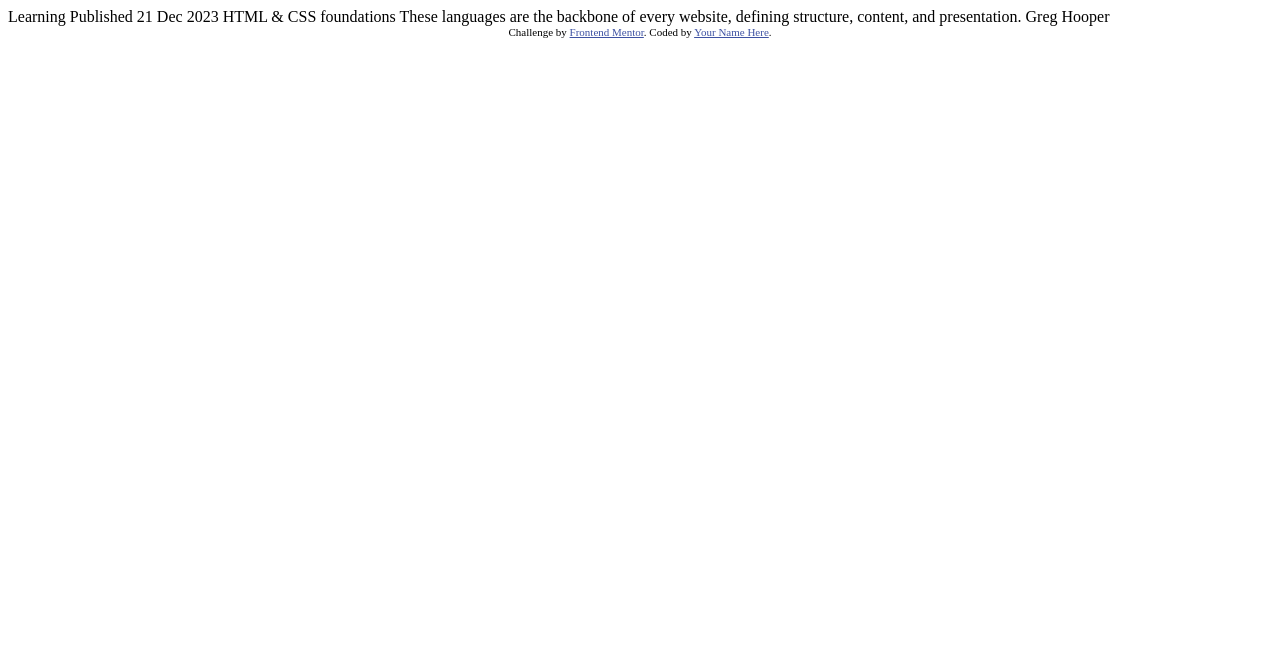
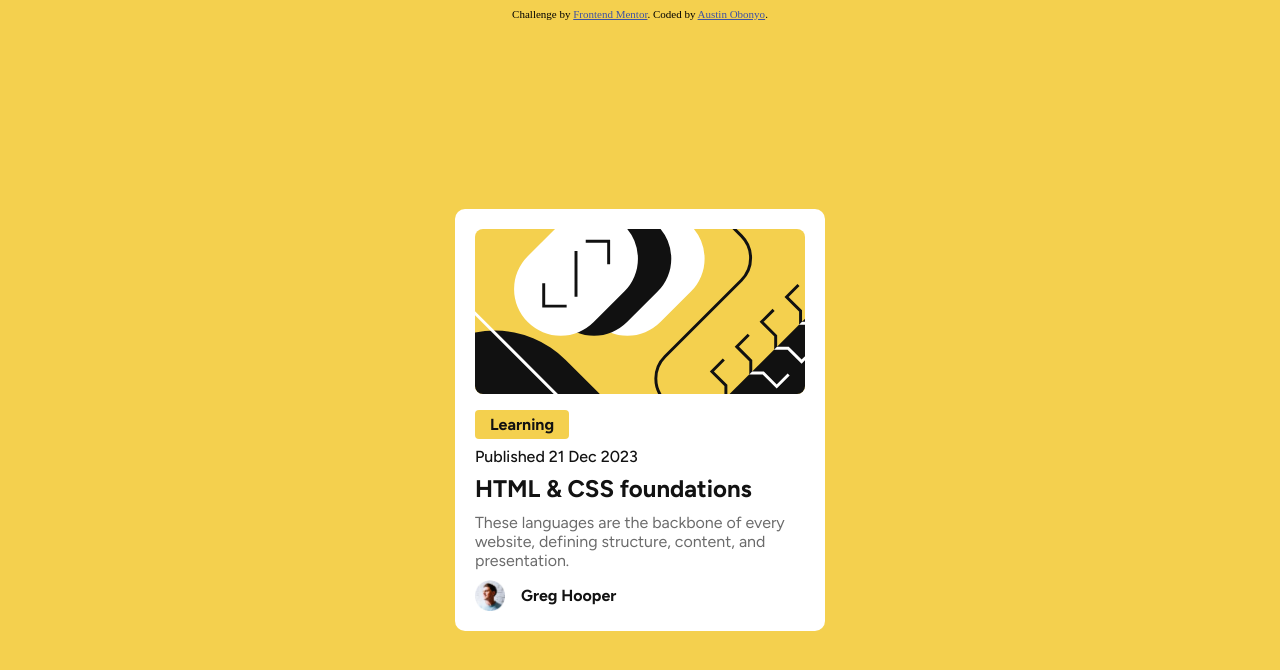
Before and after one commit to Austinjnr/blog-preview, a plain HTML site: page index.html in a window 1280 px wide. Drawn offline with Linux system fonts and the light colour scheme.

Commit message:
:ok_hand: completes challenge

```diff
--- a/index.html
+++ b/index.html
@@ -1,34 +1,60 @@
 <!DOCTYPE html>
 <html lang="en">
   <head>
-  <meta charset="UTF-8">
-  <meta name="viewport" content="width=device-width, initial-scale=1.0"> <!-- displays site properly based on user's device -->
+    <meta charset="UTF-8" />
+    <meta name="viewport" content="width=device-width, initial-scale=1.0" />
+    <!-- displays site properly based on user's device -->
 
-  <link rel="icon" type="image/png" sizes="32x32" href="./assets/images/favicon-32x32.png">
+    <link
+      rel="icon"
+      type="image/png"
+      sizes="32x32"
+      href="./assets/images/favicon-32x32.png"
+    />
+    <link rel="preconnect" href="https://fonts.googleapis.com" />
+    <link rel="preconnect" href="https://fonts.gstatic.com" crossorigin />
+    <link
+      href="https://fonts.googleapis.com/css2?family=Figtree:ital,wght@0,300..900;1,300..900&family=Outfit:wght@100..900&display=swap"
+      rel="stylesheet"
+    />
 
     <title>Frontend Mentor | Blog preview card</title>
 
-  <!-- Feel free to remove these styles or customise in your own stylesheet 👍 -->
-  <style>
-    .attribution { font-size: 11px; text-align: center; }
-    .attribution a { color: hsl(228, 45%, 44%); }
-  </style>
+    <link rel="stylesheet" href="styles/styles.css" />
   </head>
   <body>
-
-  Learning
-
-  Published 21 Dec 2023
-
-  HTML & CSS foundations
-
-  These languages are the backbone of every website, defining structure, content, and presentation.
-
-  Greg Hooper
-
     <div class="attribution">
-    Challenge by <a href="https://www.frontendmentor.io?ref=challenge" target="_blank">Frontend Mentor</a>.
-    Coded by <a href="#">Your Name Here</a>.
+      Challenge by
+      <a href="https://www.frontendmentor.io?ref=challenge" target="_blank"
+        >Frontend Mentor</a
+      >. Coded by <a href="https://austinobonyo.vercel.app/">Austin Obonyo</a>.
     </div>
+    <main>
+      <section class="blog-card">
+        <div class="blog-image">
+          <img
+            src="assets/images/illustration-article.svg"
+            alt="blog illustration image"
+          />
+        </div>
+        <div class="blog-info">
+          <div class="tag">
+            <p class="blog-tag">Learning</p>
+            <p class="blog-date">Published 21 Dec 2023</p>
+          </div>
+          <div class="info">
+            <h1 class="blog-title">HTML & CSS foundations</h1>
+            <p class="blog-info">
+              These languages are the backbone of every website, defining
+              structure, content, and presentation.
+            </p>
+            <div class="user-profile">
+              <img src="assets/images/image-avatar.webp" alt="" />
+              <p>Greg Hooper</p>
+            </div>
+          </div>
+        </div>
+      </section>
+    </main>
   </body>
 </html>
--- /dev/null
+++ b/styles/styles.css
@@ -0,0 +1,92 @@
+body {
+  background-color: hsl(47, 88%, 63%);
+}
+main {
+  display: flex;
+  flex-direction: column;
+  align-items: center;
+  justify-content: center;
+  height: 100vh;
+}
+.attribution {
+  font-size: 11px;
+  text-align: center;
+}
+.attribution a {
+  color: hsl(228, 45%, 44%);
+}
+.blog-card {
+  background-color: hsl(0, 0%, 100%);
+  width: 330px;
+  padding: 20px;
+  border-radius: 10px;
+  display: flex;
+  flex-direction: column;
+  align-items: flex-start;
+  gap: 16px;
+}
+.blog-image {
+  width: 330px;
+  height: 165px;
+}
+.blog-image img {
+  width: 100%;
+  height: 100%;
+  object-fit: cover;
+  border-radius: 8px;
+}
+.blog-info {
+  display: flex;
+  flex-direction: column;
+}
+p,
+h1 {
+  font-family: Figtree, san serif;
+  margin: 0;
+}
+.blog-tag {
+  background-color: hsl(47, 88%, 63%);
+  color: hsl(0, 0%, 7%);
+  display: inline-block;
+  font-weight: 700;
+  padding: 5px 15px;
+  border-radius: 4px;
+  margin-bottom: 8px;
+  cursor: pointer;
+}
+.blog-date {
+  font-weight: 500;
+  color: hsl(0, 0%, 7%);
+  margin-bottom: 8px;
+}
+.info {
+  display: flex;
+  flex-direction: column;
+  align-items: flex-start;
+  gap: 10px;
+}
+.blog-title {
+  color: hsl(0, 0%, 7%);
+  font-weight: 700;
+  cursor: pointer;
+  transition: color 0.15s;
+}
+.blog-title:hover {
+  color: hsl(47, 88%, 63%);
+}
+.blog-info {
+  color: hsl(0, 0%, 42%);
+}
+.user-profile {
+  display: flex;
+  align-items: center;
+  justify-content: flex-start;
+  gap: 16px;
+}
+.user-profile img{
+  width: 30px;
+}
+.user-profile p {
+  font-weight: 700;
+  color: hsl(0, 0%, 7%);
+}
```
Also changed, not shown: images/preview.jpg (renamed from preview.jpg), 2 other files. Lines whose indentation alone changed are shown as unchanged.
